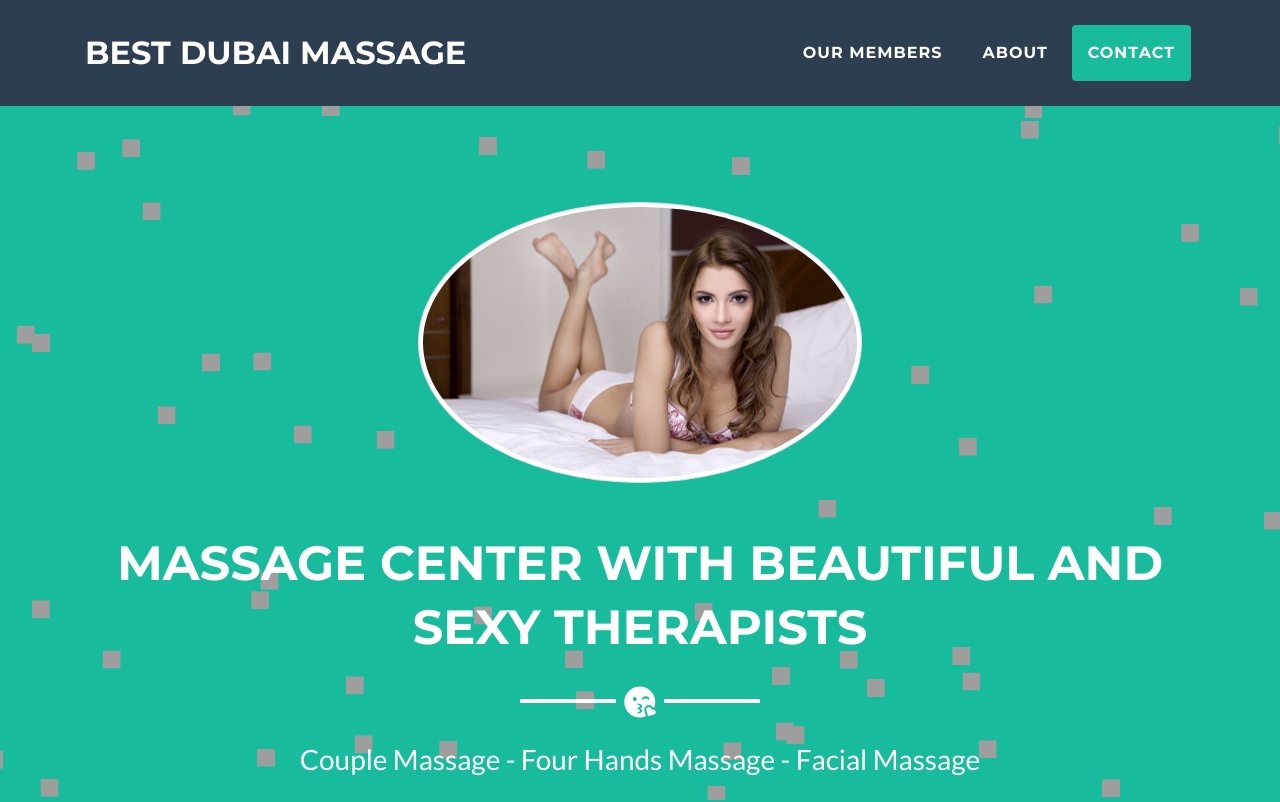
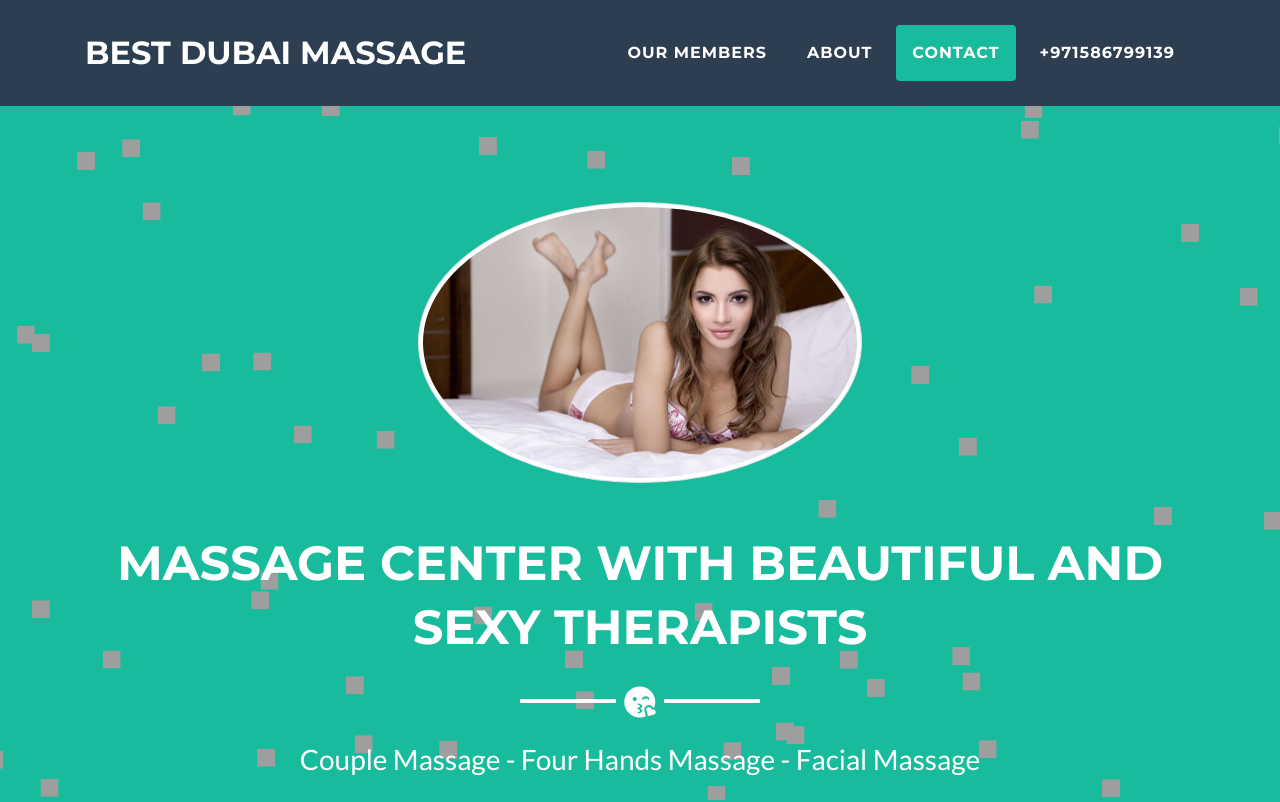
Before and after one commit to zeemaarCA/mina, a plain HTML site: page index.html in a window 1280 px wide. Shown: the top 802 px of the page. Drawn offline with nearby package versions, Linux system fonts and the light colour scheme.

Commit message:
add number

```diff
--- a/index.html
+++ b/index.html
@@ -48,6 +48,9 @@
             </li>
             <li class="nav-item mx-0 mx-lg-1">
               <a class="nav-link py-3 px-0 px-lg-3 rounded js-scroll-trigger" href="#contact">Contact</a>
+            </li>
+            <li class="nav-item mx-0 mx-lg-1">
+              <a class="nav-link py-3 px-0 px-lg-3 rounded js-scroll-trigger" href=" href="tel:+971586799139"">+971586799139</a>
             </li>
           </ul>
         </div>
```
